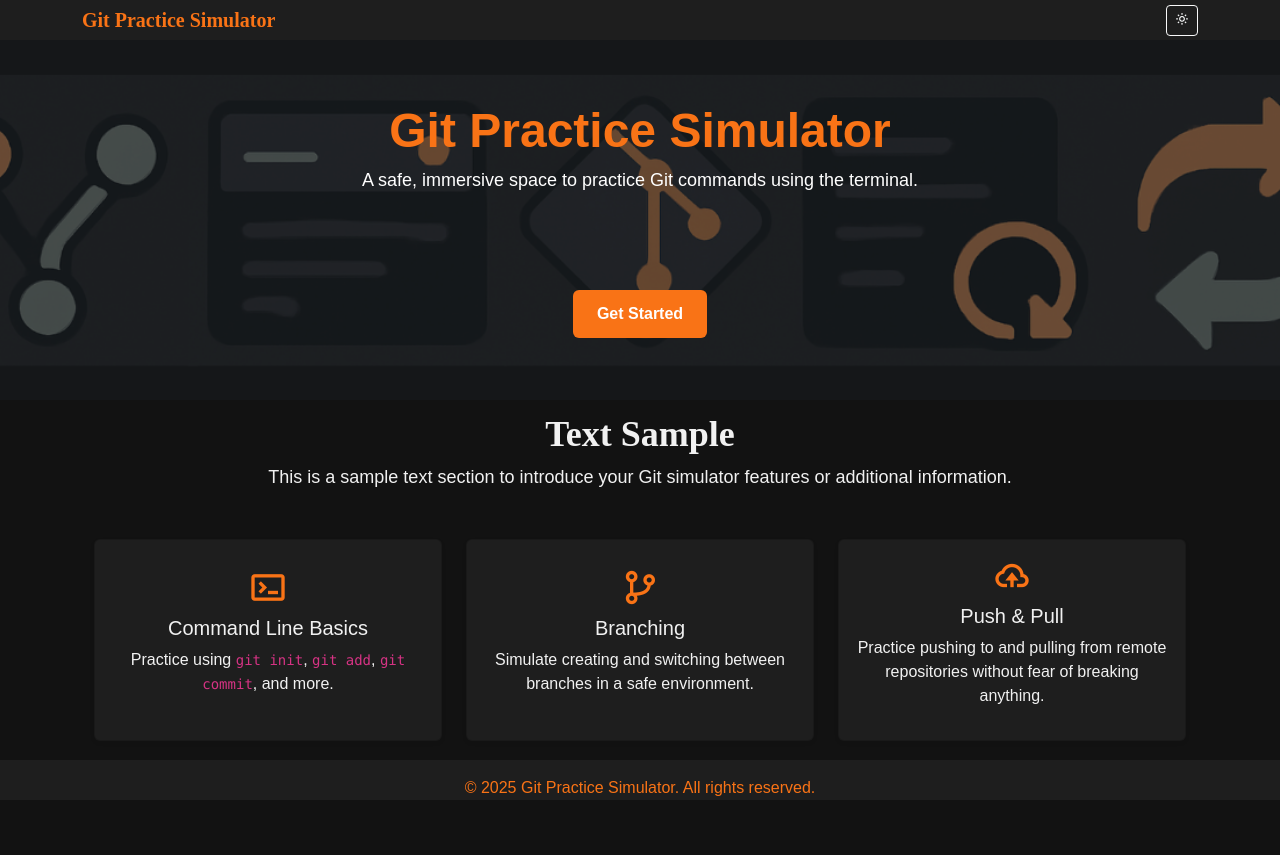
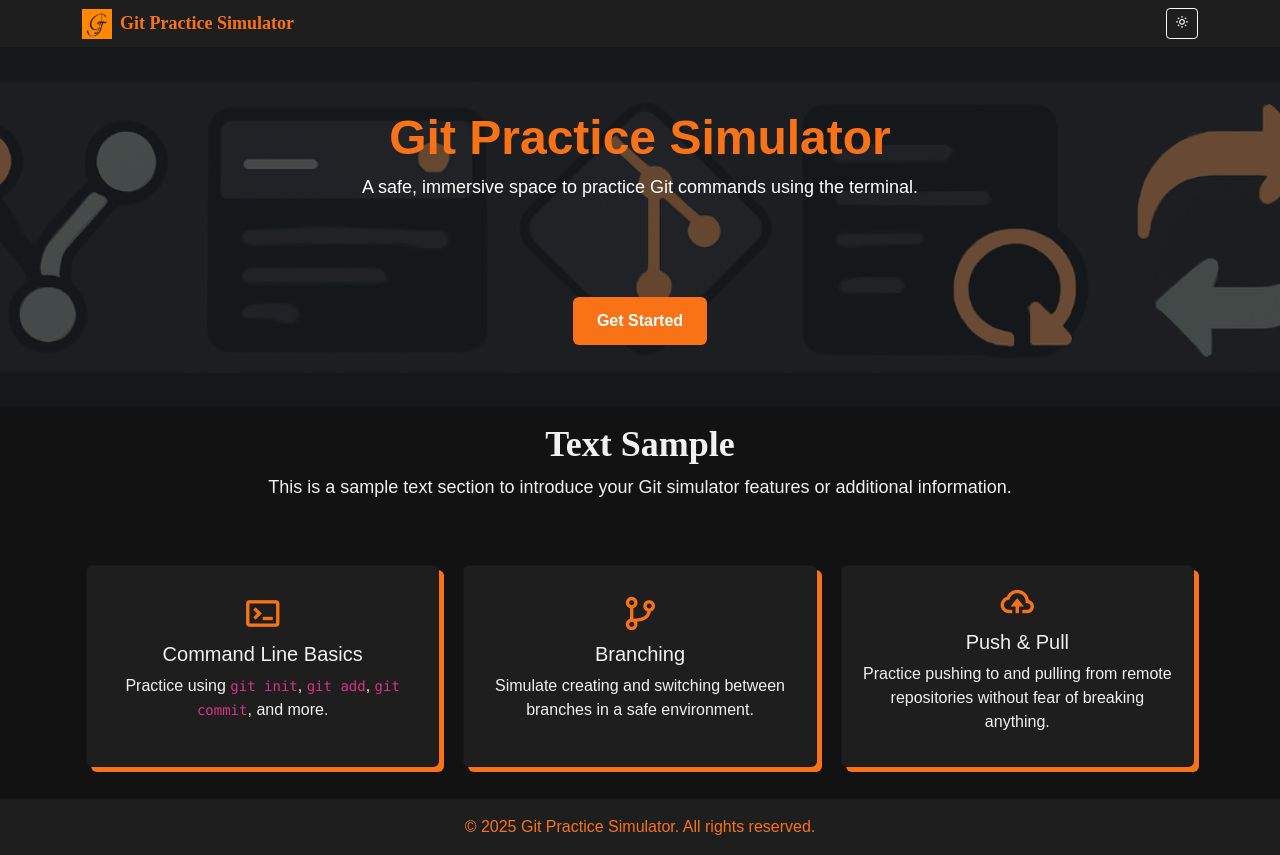
Before and after one commit to MvPorcalla/git-practice-simulator, a plain HTML site: page index.html in a window 1280 px wide. Both pictures are taken after a click on the button "Toggle theme". Before the commit the page ends 800 px from the top, so only its background shows below. Drawn offline with nearby package versions, Linux system fonts and the light colour scheme.

Commit message:
update the ladning page ui

```diff
--- a/assets/css/main.css
+++ b/assets/css/main.css
@@ -17,41 +17,54 @@ background: var(--text-base);
 }
 
 /* ======================================================================================================================== */
-/* Reset */
+/* Reset and Layout */
 * {
     margin: 0;
     padding: 0;
     box-sizing: border-box;
 }
 
-/* Sticky Footer Layout & Smooth Scrolling */
 html, body {
-    height: 100%;
-    scroll-padding-top: 80px; /* Adjust based on navbar height */
+    min-height: 100vh;
+    display: flex;
+    flex-direction: column;
     scroll-behavior: smooth;
     font-family: var(--gps-ff-primary), 'Open Sans', Arial, sans-serif;
     font-size: var(--fs-base);
     font-weight: var(--fw-normal);
     color: var(--gps-color-text);
-    margin: 0;
     background-color: var(--gps-color-bg);
     transition: background-color 0.3s ease, color 0.3s ease;
+}
+
+main {
+    flex: 1 0 auto;
     display: flex;
     flex-direction: column;
 }
 
-main {
-    flex: 1 0 auto; /* Take up remaining space */
-}
-
-/* Navbar & Footer Shared Styles */
-nav,
-footer {
-    height: 5vh;
+nav, footer {
     flex-shrink: 0;
+    padding: 1rem 0; /* Consistent height via padding */
     background-color: var(--gps-color-nav-bg);
     color: var(--gps-color-nav-text);
     transition: background-color 0.3s ease, color 0.3s ease;
+}
+
+footer p {
+    margin: 0;
+}
+
+.nav-text {
+    color: var(--gps-color-primary) !important;
+    font-weight: var(--gps-fw-semibold);
+    font-size: var(--gps-fs-lg);
+    transition: color 0.3s ease;
+    text-decoration: none;
+}
+
+.nav-text:hover {
+    color: var(--gps-color-text-inverse);
 }
 
 
@@ -131,17 +144,6 @@ footer {
 
 /* ==================================================== Main Styles ======================================================= */
 
-/* Navbar Text Styling */
-.nav-text {
-    color: var(--gps-color-primary);
-    transition: color 0.3s ease;
-    text-decoration: none;
-}
-
-.nav-text:hover {
-    color: var(--gps-color-text-inverse);
-}
-
 /* Content Wrapper */
 .content {
     flex: 1 0 auto;
@@ -151,7 +153,8 @@ footer {
 
 /* Hero Section */
 .hero-home {
-    height: 45vh;
+    min-height: 45vh;
+    padding: 4rem 1rem; /* Optional: to balance visual space */
     background: url('../images/git-hero.png') no-repeat center center;
     background-size: cover;
     display: flex;
@@ -160,7 +163,6 @@ footer {
     text-align: center;
     position: relative;
     z-index: 1;
-    transition: background-color 0.3s ease; /* This is correct */
 }
 
 .hero-home::before {
@@ -177,32 +179,36 @@ footer {
 
 /* Text Section */
 .text-section {
-    height: 15vh;
-    display: flex;
-    flex-direction: column;
-    justify-content: center;
-    align-items: center;
+    padding: 1rem 1rem;
     text-align: center;
 }
 
 /* Card Section */
 .card-section {
-    height: 30vh;
-    display: flex;
-    justify-content: center;
-    align-items: center;
+    padding: 2rem 1rem;
 }
 
-.card-section .row {
-    width: 100%;
+.card-grid {
+    display: grid;
+    grid-template-columns: repeat(auto-fit, minmax(300px, 1fr));
+    gap: 1.5rem;
+    justify-items: center;
 }
 
 .card-section .card {
-    height: 100%;
+    max-width: 380px;
+    width: 100%;
     display: flex;
     flex-direction: column;
     justify-content: center;
     background-color: var(--gps-color-bg-light);
     color: var(--gps-color-text);
-    transition: background-color 0.3s ease, color 0.3s ease;
+    box-shadow: 5px 5px rgba(249, 115, 22, 1);
+    transition: background-color 0.3s ease, color 0.3s ease, transform 0.3s ease, box-shadow 0.3s ease;
+    cursor: pointer;
 }
+
+.card-section .card:hover {
+    transform: scale(1.05);
+    box-shadow: 6px 6px rgba(249, 115, 22, 0.6);
+}
--- a/assets/css/utilities.css
+++ b/assets/css/utilities.css
@@ -65,7 +65,7 @@
     --gps-color-nav-bg: #1e1e1e; /* You can customize this */
     --gps-color-nav-text: var(--gps-color-primary); /* Light text */
 
---gps-color-gradient: linear-gradient(to right, #0f0f0f, #1a1a1a, #262626);
+    --gps-color-gradient: linear-gradient(to right, #0f0f0f, #1a1a1a, #262626);
 
 }
 
--- a/assets/js/scripts.js
+++ b/assets/js/scripts.js
@@ -0,0 +1,31 @@
+
+// toggle dark mode
+document.addEventListener("DOMContentLoaded", () => {
+    const toggleButton = document.getElementById("themeToggle");
+
+    const setDarkMode = (isDark) => {
+    if (isDark) {
+        document.documentElement.setAttribute("data-theme", "dark");
+        toggleButton.innerHTML = "<i class='bx bx-sun' aria-hidden='true'></i>";
+        toggleButton.setAttribute("aria-pressed", "true");
+        localStorage.setItem("theme", "dark");
+    } else {
+        document.documentElement.removeAttribute("data-theme");
+        toggleButton.innerHTML = "<i class='bx bx-moon' aria-hidden='true'></i>";
+        toggleButton.setAttribute("aria-pressed", "false");
+        localStorage.setItem("theme", "light");
+    }
+    };
+
+    // Initialize button state
+    const isDark =
+    document.documentElement.getAttribute("data-theme") === "dark";
+    setDarkMode(isDark);
+
+    // Toggle on click
+    toggleButton.addEventListener("click", () => {
+    const currentlyDark =
+        document.documentElement.getAttribute("data-theme") === "dark";
+    setDarkMode(!currentlyDark);
+    });
+});
--- a/index.html
+++ b/index.html
@@ -7,14 +7,28 @@
     <meta name="description" content="Practice Git commands in a safe, interactive environment.">
 
     <title>Git Practice Simulator</title>
-    <link rel="icon" href="./assets/icons/git-icon.png" type="image/png">
+    <!-- Standard favicon -->
+    <link rel="shortcut icon" href="./assets/images/favicon_io/favicon.ico" />
+    <!-- PNG favicons for various sizes -->
+    <link rel="icon" type="image/png" sizes="16x16" href="./assets/images/favicon_io/favicon-16x16.png" />
+    <link rel="icon" type="image/png" sizes="32x32" href="./assets/images/favicon_io/favicon-32x32.png" />
+    <link rel="icon" type="image/png" sizes="192x192" href="./assets/images/favicon_io/android-chrome-192x192.png" />
+    <link rel="icon" type="image/png" sizes="512x512" href="./assets/images/favicon_io/android-chrome-512x512.png" />
+    <!-- Apple touch icon for iOS -->
+    <link rel="apple-touch-icon" sizes="180x180" href="./assets/images/favicon_io/apple-touch-icon.png" />
+    <!-- Manifest for PWA -->
+    <link rel="manifest" href="./assets/images/favicon_io/site.webmanifest" />
+    <!-- Set browser UI theme color on supported devices -->
+    <meta name="theme-color" content="#f97316" />
 
     <!-- Bootstrap CSS -->
-    <link rel="stylesheet" href="https://cdn.jsdelivr.net/npm/bootstrap@5.3.0/dist/css/bootstrap.min.css">
-
+    <link href="https://cdn.jsdelivr.net/npm/bootstrap@5.3.7/dist/css/bootstrap.min.css" rel="stylesheet" integrity="sha384-LN+7fdVzj6u52u30Kp6M/trliBMCMKTyK833zpbD+pXdCLuTusPj697FH4R/5mcr" crossorigin="anonymous"/>
     <!-- Boxicons CSS -->
     <link href="https://cdn.jsdelivr.net/npm/boxicons@2.1.4/css/boxicons.min.css" rel="stylesheet">
 
+    <!-- Preload your main CSS -->
+    <link rel="preload" href="./assets/css/utilities.css" as="style">
+    <link rel="preload" href="./assets/css/main.css" as="style">
     <!-- Custom CSS -->
     <link rel="stylesheet" href="./assets/css/utilities.css">
     <link rel="stylesheet" href="./assets/css/main.css">
@@ -32,20 +46,24 @@
     <!-- Header -->
     <nav class="navbar navbar-expand-lg shadow-sm nav-theme">
         <div class="container d-flex justify-content-between">
-            <a class="navbar-brand gps-font-secondary gps-weight-bold nav-text" href="#">Git Practice Simulator</a>
+            <a class="d-flex align-items-center gps-font-secondary gps-weight-bold nav-text gap-2" href="#">
+                <img src="./assets/images/favicon_io/favicon.ico" alt="Git Icon" width="30" height="30">
+                Git Practice Simulator
+            </a>
             <button id="themeToggle" class="btn btn-sm btn-outline-light" aria-label="Toggle theme" aria-pressed="false">
                 <i class='bx bx-moon'></i>
             </button>
-
         </div>
     </nav>
+
 
     <!-- Main Content Wrapper -->
     <main class="content">
 
         <!-- Hero Section -->
-        <section class="hero-home">
+        <section class="hero-home py-5">
             <div class="container">
+                <!-- Updated to h1 for homepage, keep h1 here -->
                 <h1 class="gps-text-5xl gps-weight-extrabold gps-text-primary mb-2">Git Practice Simulator</h1>
                 <p class="gps-text-lg mb-5">A safe, immersive space to practice Git commands using the terminal.</p>
                 <a href="./playground.html" class="mt-5 gps-btn gps-btn-primary gps-btn-md">Get Started</a>
@@ -58,29 +76,23 @@
             <p class="gps-text-lg">This is a sample text section to introduce your Git simulator features or additional information.</p>
         </section>
 
-        <!-- Card Section -->
+        <!-- Card Section css version -->
         <section class="container card-section">
-            <div class="row g-4">
-                <div class="col-4">
-                    <div class="card p-3 text-center shadow-sm h-100">
+            <div class="card-grid">
+                <div class="card p-3 text-center">
                     <i class='bx bx-terminal display-6 mb-2 gps-text-primary'></i>
                     <h5>Command Line Basics</h5>
                     <p>Practice using <code>git init</code>, <code>git add</code>, <code>git commit</code>, and more.</p>
                 </div>
-                </div>
-                <div class="col-4">
-                    <div class="card p-3 text-center shadow-sm h-100">
+                <div class="card p-3 text-center">
                     <i class='bx bx-git-branch display-6 mb-2 gps-text-primary'></i>
                     <h5>Branching</h5>
                     <p>Simulate creating and switching between branches in a safe environment.</p>
                 </div>
-                </div>
-                <div class="col-4">
-                    <div class="card p-3 text-center shadow-sm h-100">
+                <div class="card p-3 text-center">
                     <i class='bx bx-cloud-upload display-6 mb-2 gps-text-primary'></i>
                     <h5>Push & Pull</h5>
                     <p>Practice pushing to and pulling from remote repositories without fear of breaking anything.</p>
-                    </div>
                 </div>
             </div>
         </section>
@@ -95,40 +107,9 @@
     </footer>
 
     <!-- Bootstrap JS -->
-    <script src="https://cdn.jsdelivr.net/npm/bootstrap@5.3.0/dist/js/bootstrap.bundle.min.js"></script>
-
+    <script src="https://cdn.jsdelivr.net/npm/bootstrap@5.3.0/dist/js/bootstrap.bundle.min.js" defer></script>
     <!-- Dark Mode Script -->
-    <script>
-        document.addEventListener('DOMContentLoaded', () => {
-        const toggleButton = document.getElementById('themeToggle');
-
-        if (localStorage.getItem('theme') === 'dark') {
-            document.documentElement.setAttribute('data-theme', 'dark');
-            toggleButton.innerHTML = "<i class='bx bx-sun'></i>";
-            toggleButton.setAttribute('aria-pressed', 'true');
-        } else {
-            toggleButton.innerHTML = "<i class='bx bx-moon'></i>";
-            toggleButton.setAttribute('aria-pressed', 'false');
-        }
-
-        toggleButton.addEventListener('click', () => {
-            const isDark = document.documentElement.getAttribute('data-theme') === 'dark';
-
-            if (isDark) {
-                document.documentElement.removeAttribute('data-theme');
-                toggleButton.innerHTML = "<i class='bx bx-moon'></i>";
-                localStorage.setItem('theme', 'light');
-                toggleButton.setAttribute('aria-pressed', 'false');
-            } else {
-                document.documentElement.setAttribute('data-theme', 'dark');
-                toggleButton.innerHTML = "<i class='bx bx-sun'></i>";
-                localStorage.setItem('theme', 'dark');
-                toggleButton.setAttribute('aria-pressed', 'true');
-            }
-        });
-    });
-
-    </script>
+    <script src="./assets/js/scripts.js" type="module" defer></script>
 </body>
 
 </html>
```
Also changed, not shown: assets/images/favicon_io/android-chrome-192x192.png (added), assets/images/favicon_io/android-chrome-512x512.png (added), assets/images/favicon_io/apple-touch-icon.png (added), assets/images/favicon_io/favicon-16x16.png (added), assets/images/favicon_io/favicon-32x32.png (added), assets/images/favicon_io/favicon.ico (added), assets/images/favicon_io/site.webmanifest (added). Lines whose indentation alone changed are shown as unchanged.
